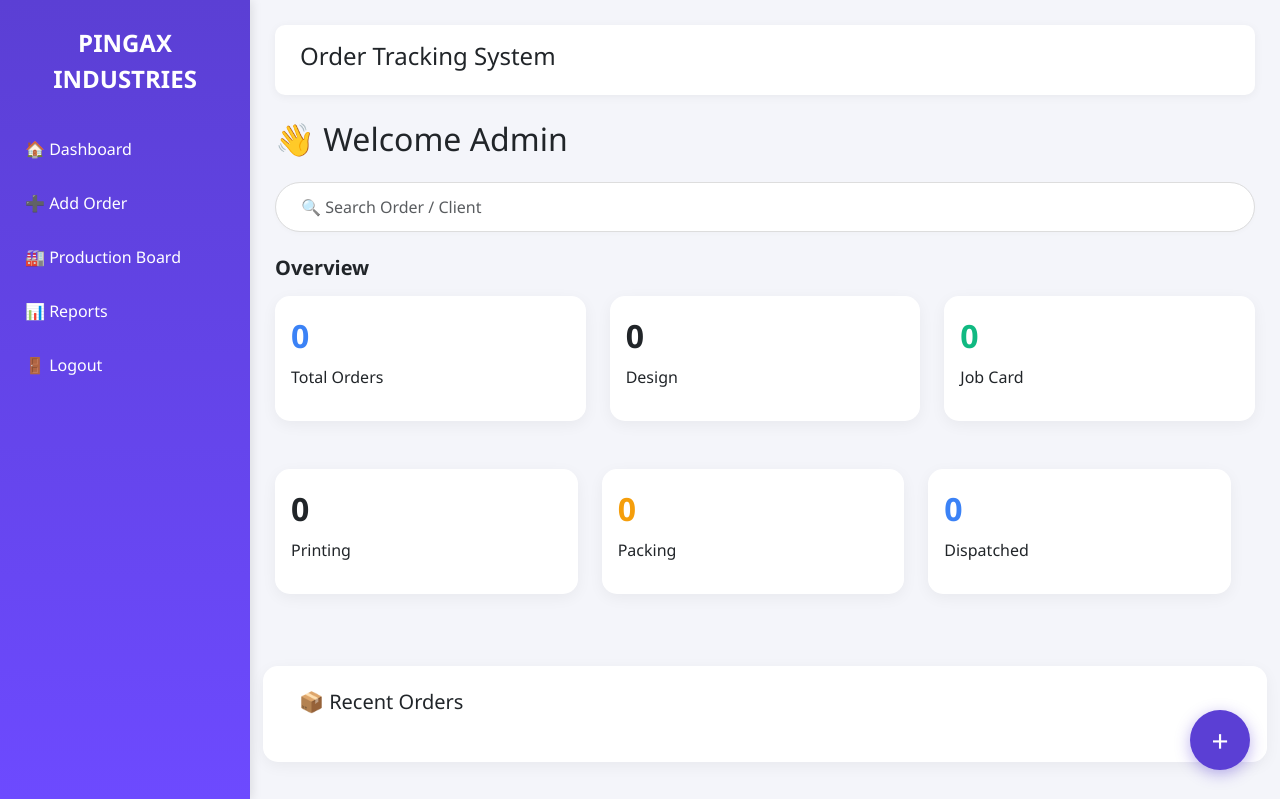
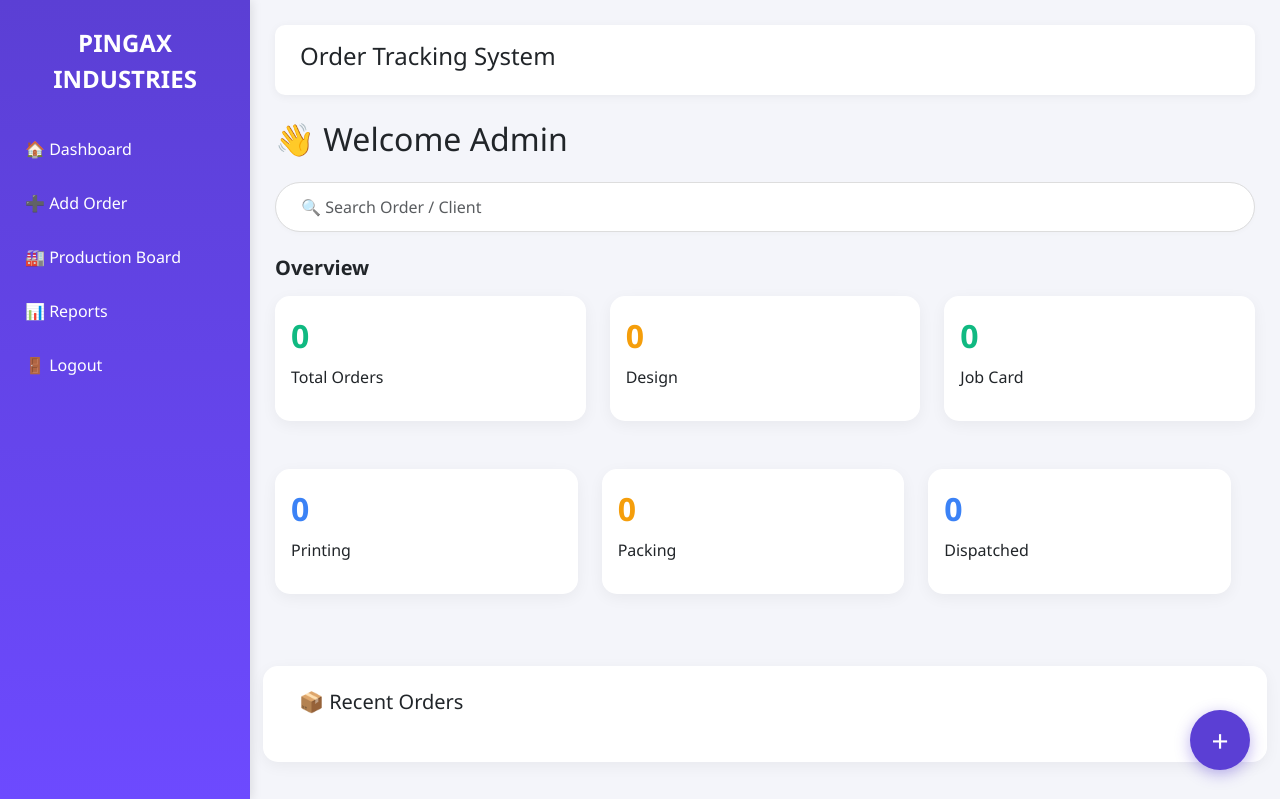
Before and after one commit to PRINTORPACK/order-tracking-system, a Flask app: page /search in a window 1280 px wide. Shown: the top 799 px of the page. Run offline with Flask 3, Linux system fonts and the light colour scheme.

Commit message:
Updated dashboard card colors

```diff
--- a/templates/dashboard.html
+++ b/templates/dashboard.html
@@ -14,7 +14,7 @@
     <div class="col-md-4">
         <div class="card dashboard-card">
             <div class="card-body">
-                <div class="card-number card-blue">{{ total_orders }}</div>
+                <div class="card-number card-green">{{ total_orders }}</div>
                 <p>Total Orders</p>
             </div>
         </div>
@@ -22,7 +22,7 @@
 <div class="col-md-4">
     <div class="card dashboard-card">
         <div class="card-body">
-            <div class="card-number card-pink">{{ design }}</div>
+            <div class="card-number card-orange">{{ design }}</div>
             <p>Design</p>
         </div>
     </div>
@@ -39,7 +39,7 @@
     <div class="col-md-4">
         <div class="card dashboard-card">
             <div class="card-body">
-                <div class="card-number card-red">{{ printing }}</div>
+                <div class="card-number card-blue">{{ printing }}</div>
                 <p>Printing</p>
             </div>
         </div>
```
Also changed, not shown: instance/database.db (added).
